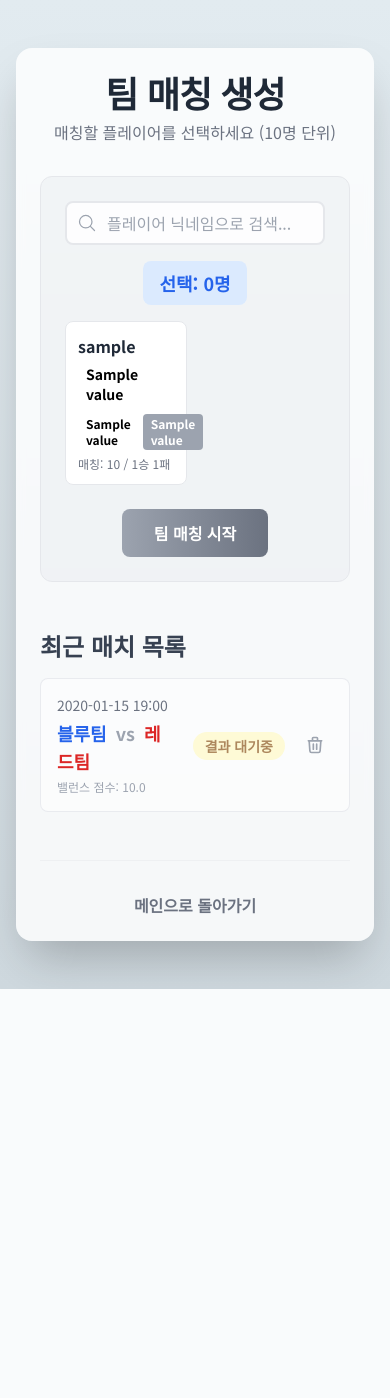
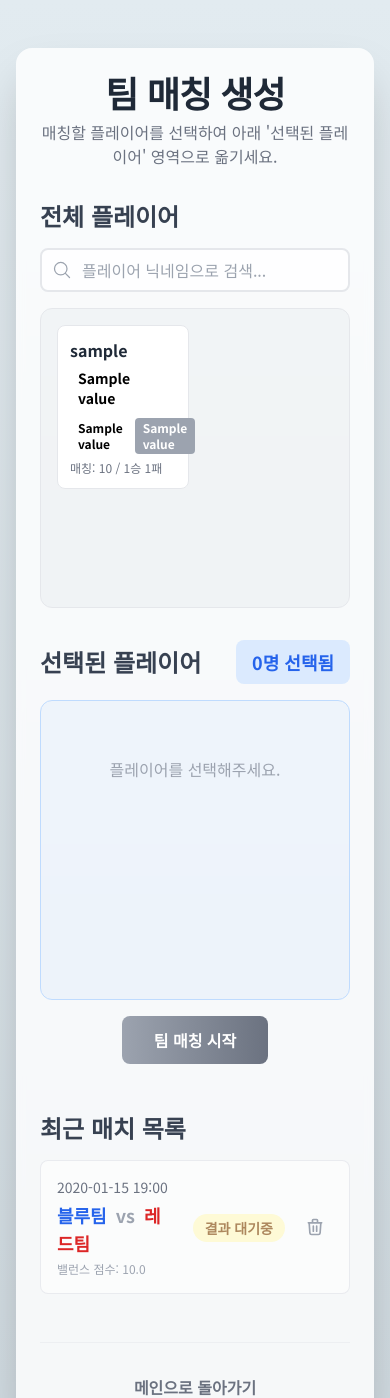
Before and after one commit to caaaden/LOL-team-matching-app, a FastAPI app: template templates/match_maker.html in a window 390 px wide. Shown: the top 1398 px of the page. Before the commit the page ends 989 px from the top, so only its background shows below. Run offline with FastAPI, Linux system fonts and the light colour scheme; the template is opened without the code that fills it: most values are stand-ins (such as "Sample title", 1, 10 or a date in 2020); some libraries are stand-ins or nearby versions.

Commit message:
match making UX improved

```diff
--- a/templates/match_maker.html
+++ b/templates/match_maker.html
@@ -14,11 +14,15 @@
             font-family: 'Noto Sans KR', sans-serif;
             background-image: linear-gradient(to top, #cfd9df 0%, #e2ebf0 100%);
         }
-        /* 선택된 플레이어 카드 스타일 */
-        .player-card.selected {
-            transform: translateY(-2px) scale(1.02);
-            box-shadow: 0 0 0 3px #2563eb, 0 4px 10px rgba(0,0,0,0.1); /* 파란색 테두리와 그림자 */
-            background-color: #dbeafe; /* 연한 파란색 배경 */
+        /* 플레이어 카드 호버 효과 */
+        .player-card:hover {
+            transform: translateY(-2px);
+            box-shadow: 0 4px 10px rgba(0,0,0,0.1);
+        }
+        /* 선택된 플레이어 카드에 적용될 스타일 (테두리 등) */
+        #selectedPlayers .player-card {
+            border-color: #2563eb;
+            background-color: #dbeafe;
         }
     </style>
 </head>
@@ -59,24 +63,25 @@
         </div>
     </div>
 
-    <div class="container mx-auto max-w-6xl">
+    <div class="container mx-auto max-w-7xl"> <!-- 최대 너비 증가 -->
         <div class="bg-white/80 backdrop-blur-sm rounded-2xl shadow-2xl overflow-hidden">
             <div class="p-6 sm:p-8">
                 <h1 class="text-4xl font-black text-gray-800 text-center mb-2 tracking-tight">팀 매칭 생성</h1>
-                <p class="text-center text-gray-500 mb-8">매칭할 플레이어를 선택하세요 (10명 단위)</p>
+                <p class="text-center text-gray-500 mb-8">매칭할 플레이어를 선택하여 아래 '선택된 플레이어' 영역으로 옮기세요.</p>
 
-                <!-- 플레이어 선택 영역 -->
-                <div class="mb-6 p-6 bg-gray-500/5 rounded-xl border border-gray-200">
-                    <div class="flex flex-col sm:flex-row justify-between items-center mb-4 gap-4">
-                        <div class="relative w-full sm:w-auto flex-grow">
+                <!-- 전체 레이아웃 -->
+                <div class="grid grid-cols-1 lg:grid-cols-2 gap-8">
+                    <!-- 왼쪽: 선택 가능한 플레이어 -->
+                    <div class="space-y-4">
+                        <h2 class="text-2xl font-bold text-gray-700">전체 플레이어</h2>
+                        <div class="relative w-full">
                              <input type="text" id="playerSearchInput" placeholder="플레이어 닉네임으로 검색..." class="w-full pl-10 pr-4 py-2 bg-white/80 border-2 border-gray-200 rounded-lg focus:outline-none focus:border-blue-500 focus:ring-1 focus:ring-blue-500 transition-colors">
                              <svg class="absolute left-3 top-1/2 -translate-y-1/2 h-5 w-5 text-gray-400" xmlns="http://www.w3.org/2000/svg" fill="none" viewBox="0 0 24 24" stroke-width="1.5" stroke="currentColor"><path stroke-linecap="round" stroke-linejoin="round" d="M21 21l-5.197-5.197m0 0A7.5 7.5 0 105.196 5.196a7.5 7.5 0 0010.607 10.607z" /></svg>
                         </div>
-                        <div class="text-lg font-bold text-blue-600 bg-blue-100 px-4 py-2 rounded-lg">선택: <span id="selectedCount">0</span>명</div>
-                    </div>
-                    <div id="playerSelection" class="grid grid-cols-2 sm:grid-cols-3 md:grid-cols-4 lg:grid-cols-5 xl:grid-cols-6 gap-4">
+                        <div id="availablePlayers" class="p-4 bg-gray-500/5 rounded-xl border border-gray-200 min-h-[300px] max-h-[60vh] overflow-y-auto">
+                            <div class="grid grid-cols-2 sm:grid-cols-2 md:grid-cols-3 xl:grid-cols-3 gap-3">
                                 {% for player in players %}
-                            <div class="player-card p-3 border border-gray-200 bg-white rounded-lg cursor-pointer transition-all duration-200 hover:shadow-md hover:border-blue-400" data-id="{{ player.id }}">
+                                    <div class="player-card p-3 border border-gray-200 bg-white rounded-lg cursor-pointer transition-all duration-200" data-id="{{ player.id }}">
                                         <h3 class="font-bold text-gray-800 truncate">{{ player.nickname }}</h3>
                                         <div class="text-sm font-semibold {{ TIER_COLOR_MAP.get(player.tier.value, 'bg-gray-200') }} rounded px-2 py-0.5 inline-block my-1">{{ player.tier.value }} {% if player.tier.value not in ['MASTER', 'GRANDMASTER', 'CHALLENGER'] %}{% if player.division == 1 %}I{% elif player.division == 2 %}II{% elif player.division == 3 %}III{% elif player.division == 4 %}IV{% endif %}{% else %}{{ player.division }}{% endif %}</div>
                                         <div class="flex gap-1 mt-1">
@@ -87,10 +92,32 @@
                                     </div>
                                 {% endfor %}
                             </div>
-                    <div class="mt-6 text-center">
-                        <button id="createMatchBtn" class="py-3 px-8 bg-gradient-to-r from-blue-500 to-purple-600 text-white font-semibold rounded-lg shadow-md hover:shadow-lg hover:scale-105 disabled:from-gray-400 disabled:to-gray-500 disabled:cursor-not-allowed disabled:shadow-none disabled:scale-100 transition-all duration-300" disabled>팀 매칭 시작</button>
                         </div>
-                    <div id="multiMatchResults" style="display:none;" class="mt-6 p-4 bg-blue-100 border border-blue-200 rounded-lg text-center"><h3 class="font-bold text-blue-800 mb-2">생성된 매치 목록 (새 탭에서 열림)</h3><div id="multiMatchLinks" class="space-y-2"></div></div>
+                    </div>
+
+                    <!-- 오른쪽: 선택된 플레이어 및 컨트롤 -->
+                    <div class="space-y-4">
+                        <div class="flex justify-between items-center">
+                            <h2 class="text-2xl font-bold text-gray-700">선택된 플레이어</h2>
+                            <div class="text-lg font-bold text-blue-600 bg-blue-100 px-4 py-2 rounded-lg">
+                                <span id="selectedCount">0</span>명 선택됨
+                            </div>
+                        </div>
+                        <div id="selectedPlayers" class="p-4 bg-blue-500/5 rounded-xl border border-blue-200 min-h-[300px] max-h-[60vh] overflow-y-auto">
+                           <div class="grid grid-cols-2 sm:grid-cols-2 md:grid-cols-3 xl:grid-cols-3 gap-3">
+                               <!-- 선택된 플레이어가 여기에 동적으로 추가됩니다. -->
+                           </div>
+                        </div>
+                        <div class="mt-4 text-center">
+                            <button id="createMatchBtn" class="py-3 px-8 bg-gradient-to-r from-blue-500 to-purple-600 text-white font-semibold rounded-lg shadow-md hover:shadow-lg hover:scale-105 disabled:from-gray-400 disabled:to-gray-500 disabled:cursor-not-allowed disabled:shadow-none disabled:scale-100 transition-all duration-300" disabled>
+                                팀 매칭 시작
+                            </button>
+                        </div>
+                        <div id="multiMatchResults" style="display:none;" class="mt-6 p-4 bg-blue-100 border border-blue-200 rounded-lg text-center">
+                            <h3 class="font-bold text-blue-800 mb-2">생성된 매치 목록 (새 탭에서 열림)</h3>
+                            <div id="multiMatchLinks" class="space-y-2"></div>
+                        </div>
+                    </div>
                 </div>
 
                 <!-- 최근 매치 목록 -->
@@ -156,21 +183,21 @@
             modalIconContainer.className = 'mx-auto flex items-center justify-center h-12 w-12 rounded-full mb-4';
             switch (type) {
                 case 'success':
-                    modalIconContainer.classList.add('bg-green-100');
+                    modalIconContainer.classList.add('bg-green-100', 'text-green-600');
                     successIcon.classList.remove('hidden');
                     newConfirmBtn.textContent = '확인';
                     newConfirmBtn.className = 'inline-flex w-full justify-center rounded-md px-4 py-2 text-sm font-semibold text-white shadow-sm sm:w-auto bg-green-600 hover:bg-green-500';
                     cancelBtn.classList.add('hidden');
                     break;
                 case 'error':
-                    modalIconContainer.classList.add('bg-red-100');
+                    modalIconContainer.classList.add('bg-red-100', 'text-red-600');
                     errorIcon.classList.remove('hidden');
                     newConfirmBtn.textContent = '확인';
                     newConfirmBtn.className = 'inline-flex w-full justify-center rounded-md px-4 py-2 text-sm font-semibold text-white shadow-sm sm:w-auto bg-red-600 hover:bg-red-500';
                     cancelBtn.classList.add('hidden');
                     break;
                 case 'confirm':
-                    modalIconContainer.classList.add('bg-yellow-100');
+                    modalIconContainer.classList.add('bg-yellow-100', 'text-yellow-600');
                     confirmIcon.classList.remove('hidden');
                     newConfirmBtn.textContent = '확인';
                     newConfirmBtn.className = 'inline-flex w-full justify-center rounded-md px-4 py-2 text-sm font-semibold text-white shadow-sm sm:w-auto bg-blue-600 hover:bg-blue-500';
@@ -197,73 +224,107 @@
         }
 
         document.addEventListener('DOMContentLoaded', function() {
-            const playerCards = document.querySelectorAll('.player-card');
+            const availablePlayersContainer = document.querySelector('#availablePlayers .grid');
+            const selectedPlayersContainer = document.querySelector('#selectedPlayers .grid');
             const selectedCountSpan = document.getElementById('selectedCount');
             const createMatchBtn = document.getElementById('createMatchBtn');
-            const multiMatchResultsDiv = document.getElementById('multiMatchResults');
-            const multiMatchLinksDiv = document.getElementById('multiMatchLinks');
             const playerSearchInput = document.getElementById('playerSearchInput');
 
-            let selectedPlayers = [];
-            const minPlayersRequired = 10;
+            let selectedPlayerIds = [];
 
-            function filterPlayers() {
-                const searchTerm = playerSearchInput.value.toLowerCase().trim();
-                playerCards.forEach(card => {
-                    const nickname = card.querySelector('h3').textContent.toLowerCase();
-                    const isSelected = card.classList.contains('selected');
-                    if (nickname.includes(searchTerm) || isSelected) {
-                        card.style.display = 'block';
+            function movePlayerCard(cardElement) {
+                const playerId = parseInt(cardElement.dataset.id);
+                const isSelected = selectedPlayerIds.includes(playerId);
+
+                if (isSelected) {
+                    selectedPlayersContainer.removeChild(cardElement);
+                    availablePlayersContainer.appendChild(cardElement);
+                    selectedPlayerIds = selectedPlayerIds.filter(id => id !== playerId);
                 } else {
-                        card.style.display = 'none';
+                    availablePlayersContainer.removeChild(cardElement);
+                    selectedPlayersContainer.appendChild(cardElement);
+                    selectedPlayerIds.push(playerId);
                 }
-                });
+
+                updateUI();
+
+                if (!isSelected) {
+                    playerSearchInput.value = '';
+                    filterPlayers();
                 }
-            playerSearchInput.addEventListener('input', filterPlayers);
+            }
 
-            function updateCreateMatchButtonState() {
-                const numSelected = selectedPlayers.length;
-                if (numSelected >= minPlayersRequired && numSelected % 10 === 0) {
+            function updateUI() {
+                const numSelected = selectedPlayerIds.length;
+                selectedCountSpan.textContent = numSelected;
+
+                if (numSelected >= 10 && numSelected % 10 === 0) {
                     createMatchBtn.disabled = false;
                     createMatchBtn.textContent = `${numSelected / 10}개 매치 생성`;
                 } else {
                     createMatchBtn.disabled = true;
                     createMatchBtn.textContent = "팀 매칭 시작";
                 }
+
+                togglePlaceholder(availablePlayersContainer, '모든 플레이어가 선택되었습니다.');
+                togglePlaceholder(selectedPlayersContainer, '플레이어를 선택해주세요.');
             }
 
-            playerCards.forEach(card => {
-                card.addEventListener('click', function() {
-                    const playerId = parseInt(this.dataset.id);
-                    const isSelected = this.classList.toggle('selected');
-                    if (isSelected) {
-                        selectedPlayers.push(playerId);
+            function togglePlaceholder(container, text) {
+                let placeholder = container.querySelector('.placeholder-text');
+                const hasPlayerCard = container.querySelector('.player-card');
+
+                if (!hasPlayerCard) {
+                    if (!placeholder) {
+                        placeholder = document.createElement('p');
+                        placeholder.className = 'placeholder-text text-gray-400 text-center col-span-full py-10';
+                        placeholder.textContent = text;
+                        container.appendChild(placeholder);
+                    }
+                } else if (placeholder) {
+                    placeholder.remove();
+                }
+            }
+
+            function filterPlayers() {
+                const searchTerm = playerSearchInput.value.toLowerCase().trim();
+                const allAvailableCards = availablePlayersContainer.querySelectorAll('.player-card');
+
+                allAvailableCards.forEach(card => {
+                    const nickname = card.querySelector('h3').textContent.toLowerCase();
+                    if (nickname.includes(searchTerm)) {
+                        card.style.display = 'block';
                     } else {
-                        selectedPlayers = selectedPlayers.filter(id => id !== playerId);
+                        card.style.display = 'none';
                     }
-                    selectedCountSpan.textContent = selectedPlayers.length;
-                    updateCreateMatchButtonState();
-                    filterPlayers();
-                });
                 });
 
-            if(createMatchBtn){
+                togglePlaceholder(availablePlayersContainer, '검색 결과가 없습니다.');
+            }
+
+            playerSearchInput.addEventListener('input', filterPlayers);
+
+            document.body.addEventListener('click', function(event) {
+                const card = event.target.closest('.player-card');
+                if (card) {
+                    movePlayerCard(card);
+                }
+            });
+
             createMatchBtn.addEventListener('click', async function() {
                 this.disabled = true;
                 const originalText = this.textContent;
                 this.textContent = "매칭 중...";
+                const multiMatchResultsDiv = document.getElementById('multiMatchResults');
+                const multiMatchLinksDiv = document.getElementById('multiMatchLinks');
                 multiMatchResultsDiv.style.display = 'none';
                 multiMatchLinksDiv.innerHTML = '';
 
-                    const numSelected = selectedPlayers.length;
-                    if (numSelected % 10 !== 0 || numSelected < 10) {
-                        showInfoModal('오류', "플레이어 수는 10명 또는 10의 배수여야 합니다.", 'error');
-                        this.disabled = false; this.textContent = originalText; return;
-                    }
+                const numSelected = selectedPlayerIds.length;
                 const apiUrl = numSelected === 10 ? `{{ url_for('create_match_api') }}` : `{{ url_for('create_multiple_matches_api') }}`;
 
                 try {
-                        const payload = { player_ids: selectedPlayers };
+                    const payload = { player_ids: selectedPlayerIds };
                     const response = await fetch(apiUrl, { method: 'POST', headers: {'Content-Type': 'application/json'}, body: JSON.stringify(payload), credentials: 'same-origin' });
                     if (!response.ok) {
                         const errorData = await response.json().catch(() => ({ detail: `서버 오류: ${response.status}` }));
@@ -291,16 +352,20 @@
                 } catch (error) {
                     showInfoModal('오류', error.message, 'error');
                 } finally {
-                        this.disabled = false; this.textContent = originalText; updateCreateMatchButtonState();
+                    this.disabled = false;
+                    this.textContent = originalText;
+                    updateUI();
                 }
             });
-            }
 
+            // 초기 UI 상태 설정
+            updateUI();
+
+            // 최근 매치 삭제 관련 로직
             const modal = document.getElementById('deleteConfirmModal');
             const confirmBtn = document.getElementById('confirmDeleteButton');
             const cancelBtn = document.getElementById('cancelDeleteButton');
             const recentMatchesList = document.getElementById('recent-matches-list');
-
             let matchIdToDelete = null, elementToDelete = null;
 
             const openModal = () => {
```
Also changed, not shown: lol_team_matching_dev.db. Lines whose indentation alone changed are shown as unchanged.
